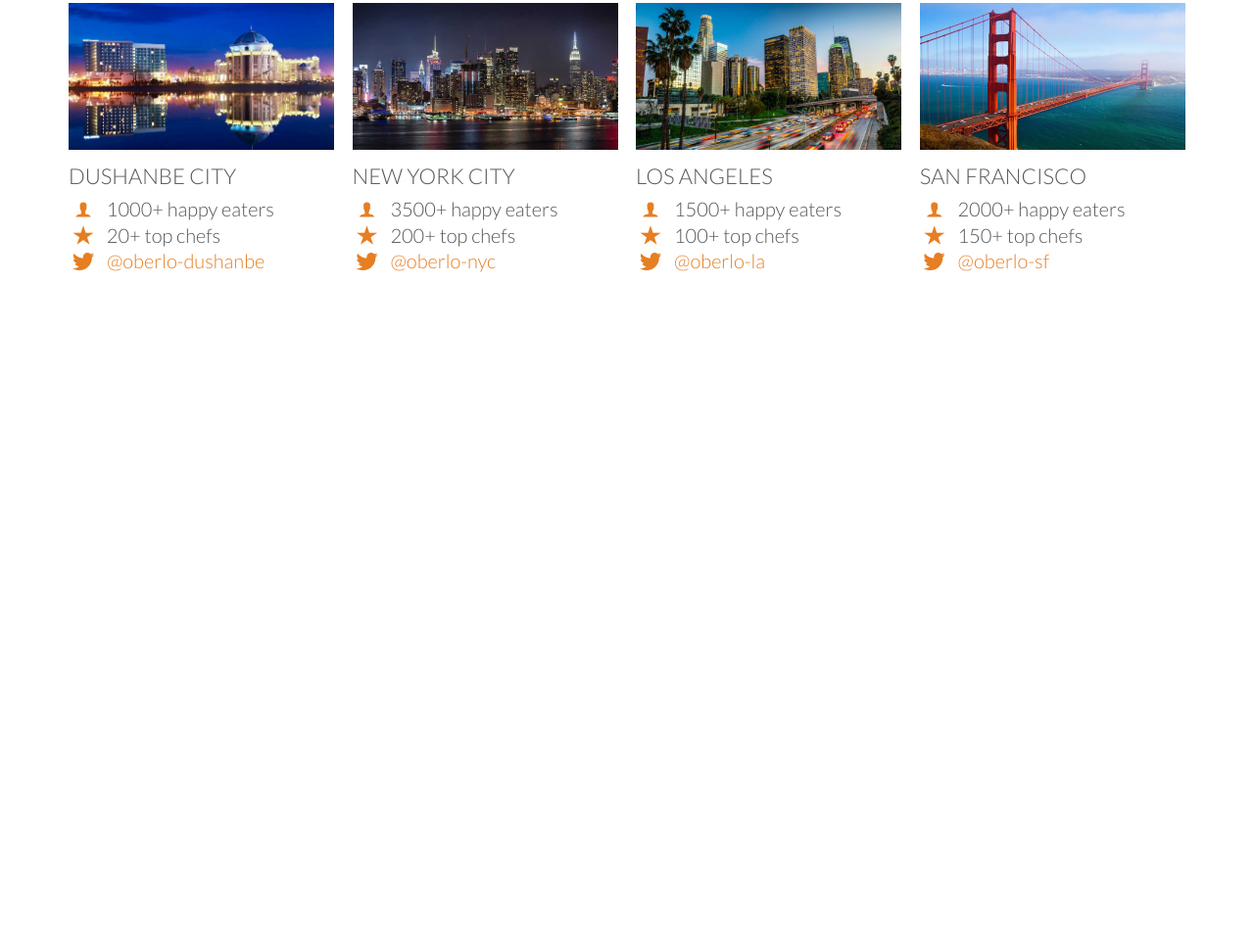
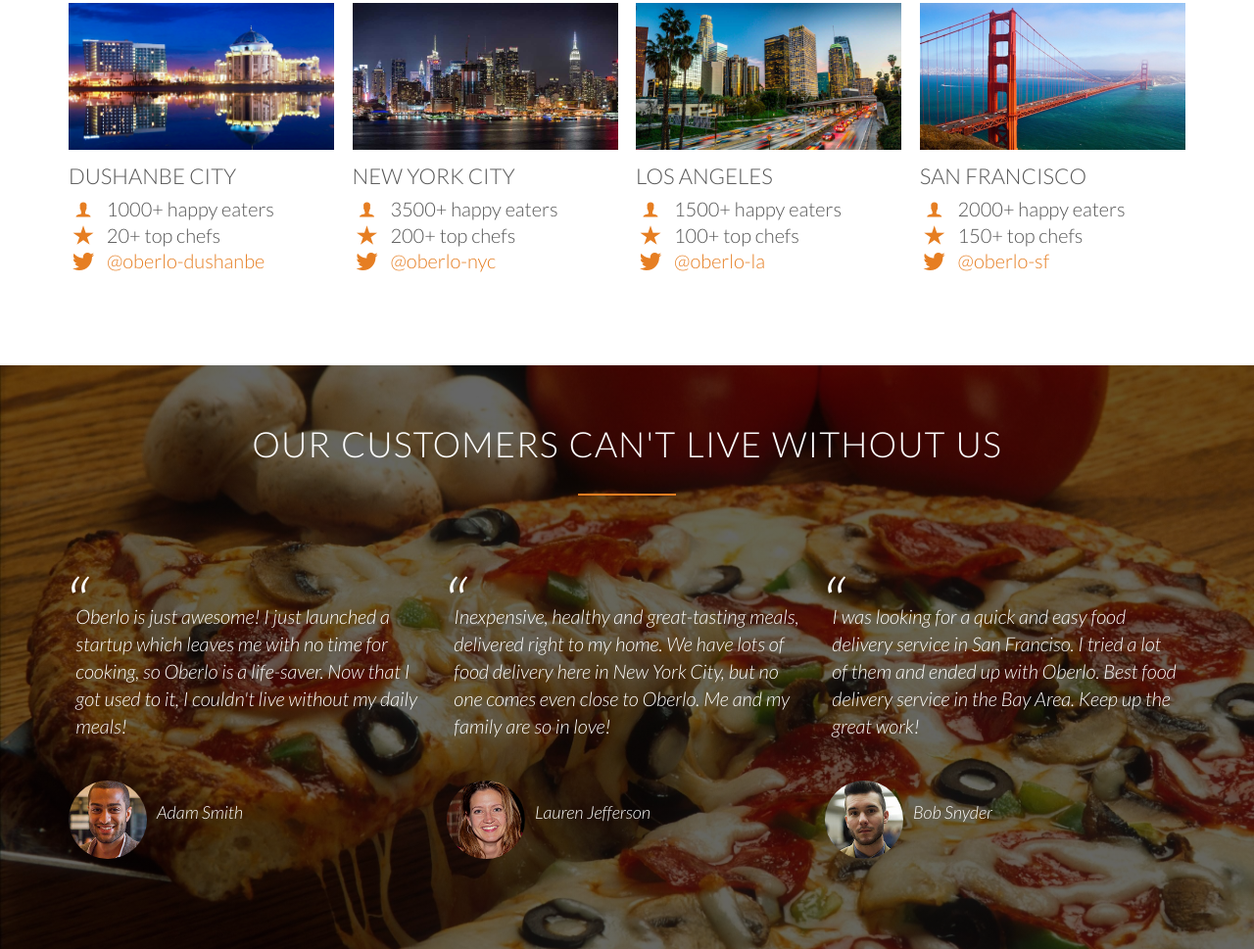
Before and after one commit to fahasharapov/Bistro-Oberlo, a plain HTML site: page index.html in a window 1280 px wide. Shown: the part 2873-3842 px from the top of the page at 98% size. Before the commit the page ends 3246 px from the top, so only its background shows below. Drawn offline with nearby package versions, Linux system fonts and the light colour scheme; files whose address does not match are found by name.

Commit message:
Finished the Testimonials section.

```diff
--- a/index.html
+++ b/index.html
@@ -226,6 +226,30 @@
 		</div>
 </section>
 
+<section class="customer-testimonials">
+		<div class="row">
+			<h2>Our customers can't live without us</h2>
+		</div>
+
+		<div class="row">
+			<div class="col span-1-of-3">
+				<blockquote>Oberlo is just awesome! I just launched a startup which leaves me with no time for cooking, so Oberlo is a life-saver. Now that I got used to it, I couldn't live without my daily meals!
+				</blockquote>
+				<cite><img src="img/customer-1.jpg" alt="Adam Smith">Adam Smith</cite>
+			</div>
+			<div class="col span-1-of-3">
+				<blockquote>Inexpensive, healthy and great-tasting meals, delivered right to my home. We have lots of food delivery here in New York City, but no one comes even close to Oberlo. Me and my family are so in love!
+				</blockquote>
+				<cite><img src="img/customer-2.jpg" alt="Lauren Jefferson">Lauren Jefferson</cite>
+			</div>
+			<div class="col span-1-of-3">
+				<blockquote>I was looking for a quick and easy food delivery service in San Franciso. I tried a lot of them and ended up with Oberlo. Best food delivery service in the Bay Area. Keep up the great work!
+				</blockquote>
+				<cite><img src="img/customer-3.jpg" alt="Bob Snyder">Bob Snyder</cite>
+			</div>
+		</div>
+</section>
+
 
 	</body>
 
--- a/styles.css
+++ b/styles.css
@@ -41,6 +41,7 @@
     background-size: cover; /* cover vs. contain || cover is to cover the entire element's background area */
     background-position: center; /* positions the background image on the center */
     margin-bottom: 80px;
+    background-attachment: fixed;
 
 }
 
@@ -417,6 +418,52 @@
 
 }
 
+
+/******************************/
+/* TESTIMONIALS */
+/******************************/
+
+.customer-testimonials {
+    background-image: linear-gradient(rgba(0, 0, 0, 0.6), rgba(0, 0, 0, 0.6)), url(img/back-customers.jpg);
+    background-size: cover;
+    color: #fff;
+    background-attachment: fixed;
+}
+
+.customer-testimonials .row {
+    padding-top: 60px;
+}
+
+blockquote {
+    padding: 2%;
+    font-style: italic;
+    line-height: 140%;
+    position: relative;
+}
+
+blockquote:before {
+    content: "\201C";
+    display: block;
+    font-size: 400%;
+    position: absolute;
+    top: -5px;
+    left: -5px;
+}
+
+cite {
+    font-size: 90%;
+    margin-top: 25px;
+    display: block;
+}
+
+cite img {
+    height: 80px;
+    border-radius: 50%;
+    margin-right: 10px;
+    margin-top: 10px;
+    vertical-align: middle;
+}
+
 /* START - TEMPORARY CLASSES */
 
 
```
